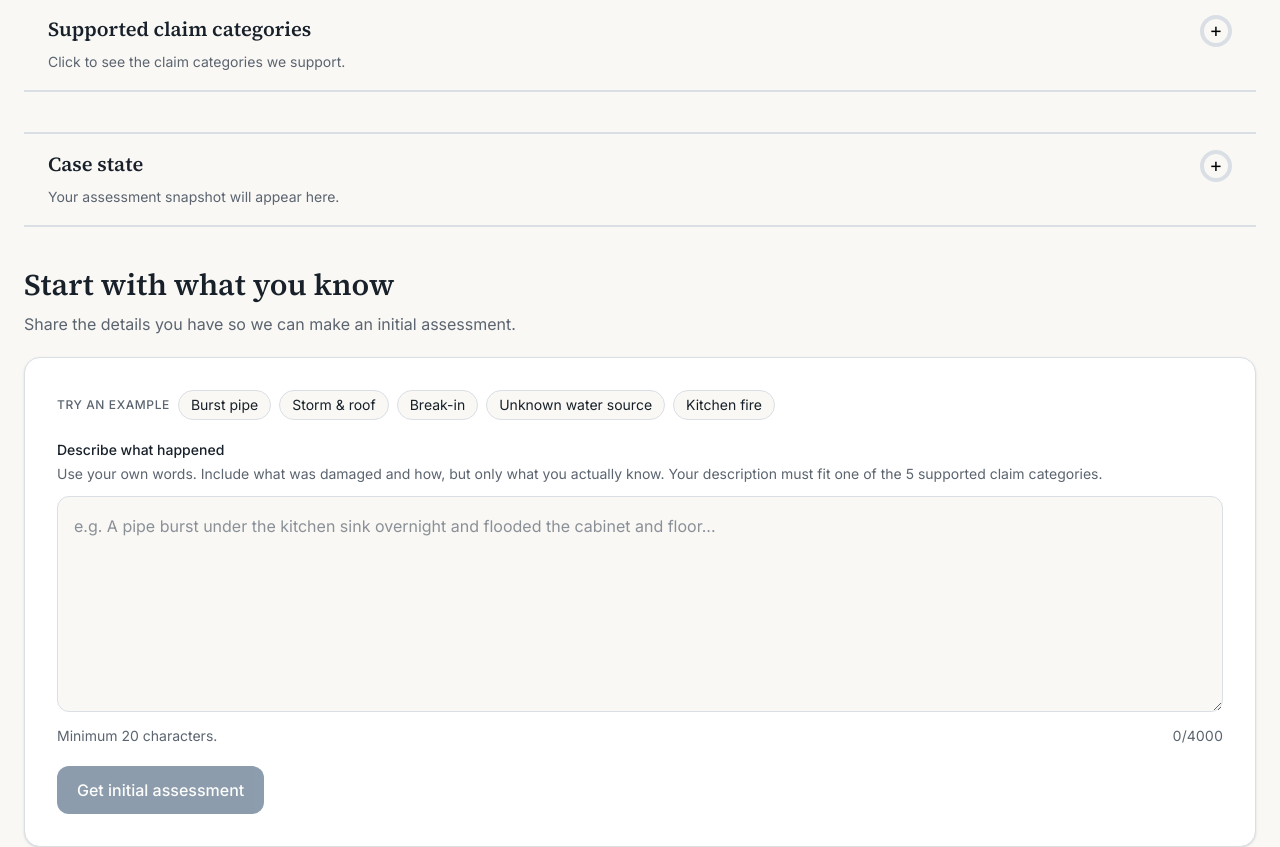
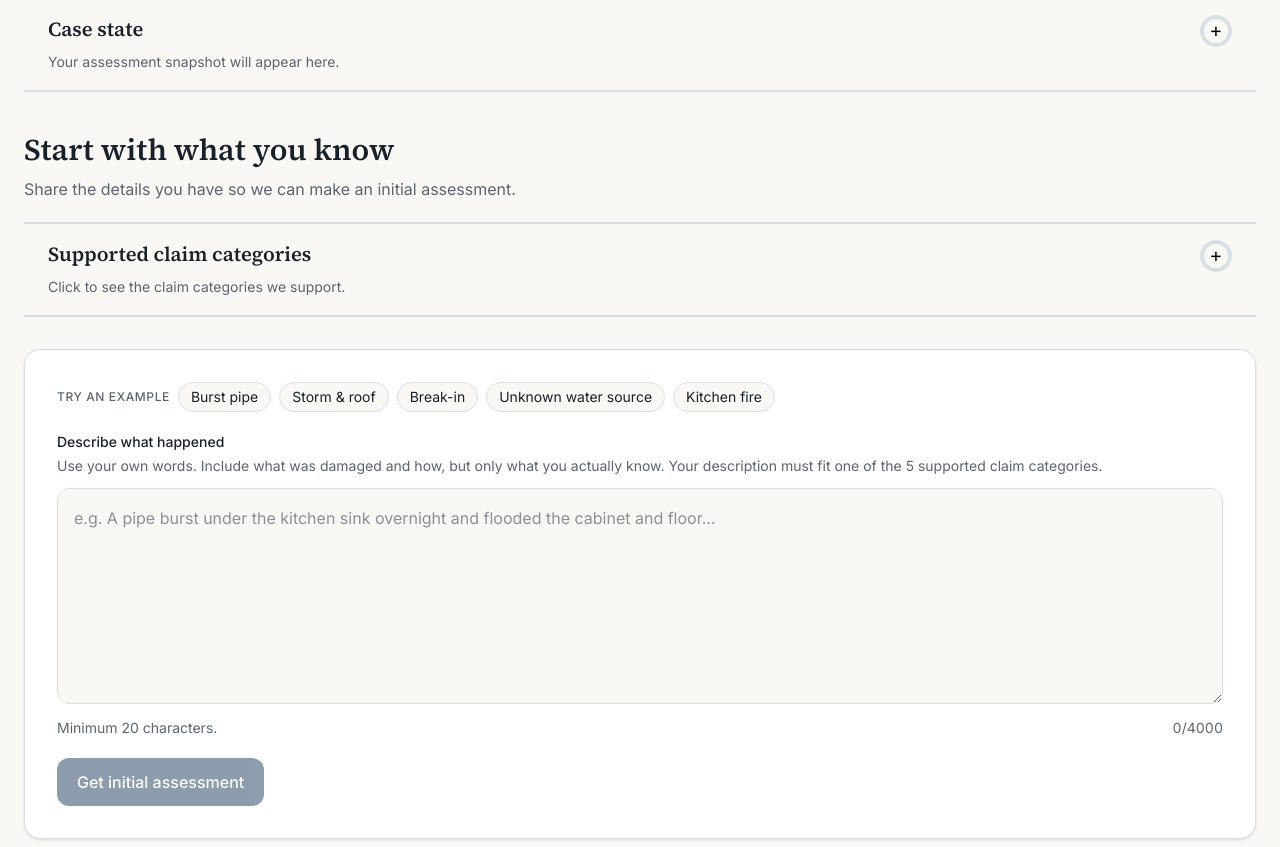
Before and after one commit to williamhu08/claims-intake, a Next.js app: page / in a window 1280 px wide. Shown: the part 420-1267 px from the top of the page. Built offline with nearby package versions, Linux system fonts and the light colour scheme.

Commit message:
feat: refactor claim intake to include category selection before form
Co-authored-by: williamhu08 <19258151+williamhu08@users.noreply.github.com>

```diff
--- a/app/page.tsx
+++ b/app/page.tsx
@@ -1,6 +1,5 @@
 /** Current application entry point, assembling product surfaces introduced across V0–V3. */
 import { AppShell } from "@/components/app-shell";
-import { ClaimCategories } from "@/components/claim-categories";
 import { ClaimIntakeSection } from "@/components/claim-intake-section";
 import { SandboxSection } from "@/components/sandbox-section";
 
@@ -19,7 +18,7 @@ export default function Home() {
             <p className="mt-3 leading-relaxed text-muted-foreground text-pretty">Describe the incident in your own words. We provide an instant initial reading of the claim category so it reaches the right team faster.</p>
           </div>
           <div role="note" className="mt-6 rounded-lg border border-border bg-muted/60 px-4 py-3 text-sm text-muted-foreground text-pretty">This is an early triage assessment only. It does not determine coverage, liability, fault, or payment, and it is not a decision on your claim.</div>
-          <div className="mt-8"><ClaimCategories /><div className="mt-10"><ClaimIntakeSection /></div></div>
+          <div className="mt-8"><ClaimIntakeSection /></div>
         </main>
       </AppShell>
 
--- a/components/claim-intake-section.tsx
+++ b/components/claim-intake-section.tsx
@@ -5,6 +5,7 @@
 import { useState } from "react";
 import type { CaseSessionState } from "@/lib/claims/session-schema";
 import { CaseStateSummary } from "@/components/case-state-summary";
+import { ClaimCategories } from "@/components/claim-categories";
 import { IntakeForm } from "@/components/intake-form";
 
 export function ClaimIntakeSection() {
@@ -68,7 +69,10 @@ export function ClaimIntakeSection() {
           <h2 className="font-serif text-2xl font-semibold text-foreground text-balance sm:text-3xl">Start with what you know</h2>
           <p className="mt-2 leading-relaxed text-muted-foreground text-pretty">Share the details you have so we can make an initial assessment.</p>
         </div>
-        <IntakeForm onSessionChange={setSession} />
+        <ClaimCategories />
+        <div className="mt-8">
+          <IntakeForm onSessionChange={setSession} />
+        </div>
       </div>
     </>
   );
```
